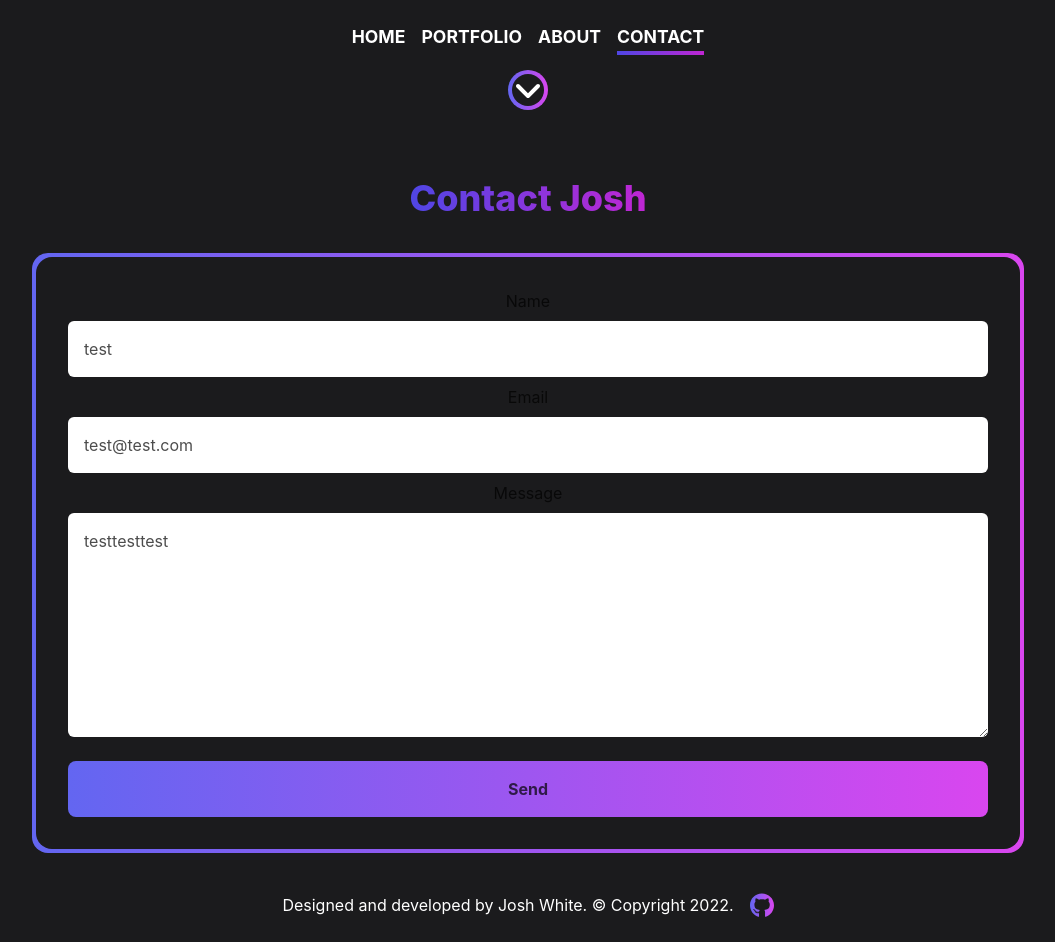
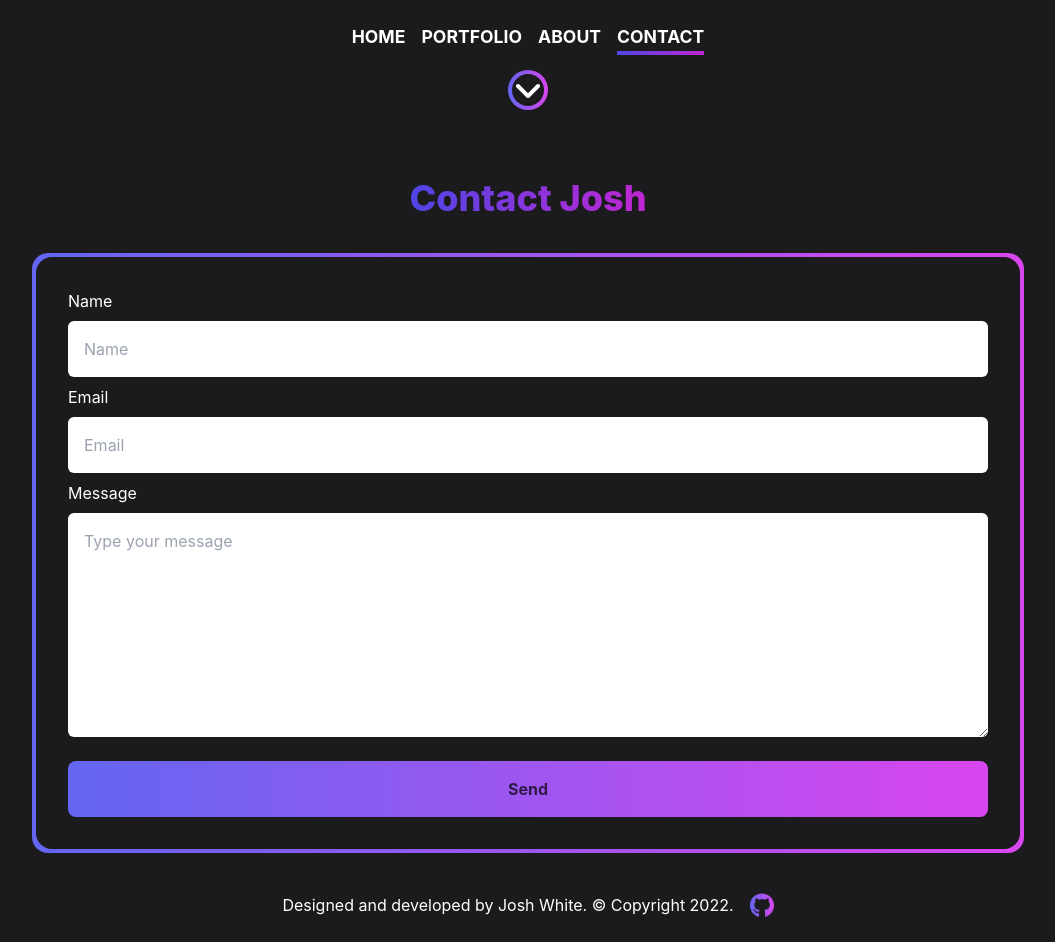
Before and after one commit to jojawhi/sveltekit-portfolio, a SvelteKit app: page /contact in a window 1280 px wide. Shown: the whole page, without its empty margins (112-1167 px from the left). Built offline with nearby package versions, Linux system fonts and the light colour scheme; no server answers.

Commit message:
changed env vars to prod values, drawerButton type fix, contact page style fixes, portfolio site project details and asset

```diff
--- a/src/lib/common/Button.svelte
+++ b/src/lib/common/Button.svelte
@@ -1,7 +1,7 @@
 <script lang="ts">
 	export let onClick: () => void;
 	export let buttonType: string = 'default';
-	export let type: string;
+	export let type: string | undefined = undefined;
 
 	const buttonTypes: { [key: string]: string } = {
 		default:
--- a/src/routes/api/verify/+server.ts
+++ b/src/routes/api/verify/+server.ts
@@ -22,15 +22,15 @@ export const POST: RequestHandler = async ({ request }: { request: Request }) =>
 		};
 
 		//Prod values
-		// const secret: string = serverConfig.hCaptchaSecret as string;
-		// const siteKey: string = clientConfig.hCaptchaSiteKey;
-		// const hCaptchaBody = new URLSearchParams({ response: hCaptchaClientResponse, secret, siteKey });
+		const secret: string = serverConfig.hCaptchaSecret as string;
+		const siteKey: string = clientConfig.hCaptchaSiteKey;
+		const hCaptchaBody = new URLSearchParams({ response: hCaptchaClientResponse, secret, siteKey });
 
 		//Test values
-		const secret: string = serverConfig.hCaptchaSecretLocal as string;
-		console.log(`hCaptcha secret: ${secret}`);
-		const siteKey: string = clientConfig.hCaptchaSiteKeyLocal;
-		const hCaptchaBody = new URLSearchParams({ response: hCaptchaClientResponse, secret, siteKey });
+		// const secret: string = serverConfig.hCaptchaSecretLocal as string;
+		// console.log(`hCaptcha secret: ${secret}`);
+		// const siteKey: string = clientConfig.hCaptchaSiteKeyLocal;
+		// const hCaptchaBody = new URLSearchParams({ response: hCaptchaClientResponse, secret, siteKey });
 
 		console.log('Request sent');
 
--- a/src/routes/contact/+page.svelte
+++ b/src/routes/contact/+page.svelte
@@ -36,9 +36,9 @@
 		}
 	});
 
-	let name = 'test';
-	let email = 'test@test.com';
-	let message = 'testtesttest';
+	let name = '';
+	let email = '';
+	let message = '';
 
 	let errors = {
 		name: '',
@@ -125,6 +125,7 @@
 				});
 
 				clearFormFields();
+				activateLetter(6);
 
 				// if (onClick) {
 				// 	onClick();
@@ -162,7 +163,7 @@
 			on:submit|preventDefault={handleSubmit}
 		>
 			<div class="flex flex-col w-full items-center">
-				<label for="name">Name</label>
+				<label for="name" class="text-white text-left w-full">Name</label>
 				<input
 					bind:value={name}
 					type="text"
@@ -176,7 +177,7 @@
 				{/if}
 			</div>
 			<div class="flex flex-col w-full items-center">
-				<label for="email">Email</label>
+				<label for="email" class="text-white text-left w-full">Email</label>
 				<input
 					bind:value={email}
 					type="text"
@@ -190,7 +191,7 @@
 				{/if}
 			</div>
 			<div class="flex flex-col w-full items-center">
-				<label for="message">Message</label>
+				<label for="message" class="text-white text-left w-full">Message</label>
 				<textarea
 					bind:value={message}
 					name="message"
@@ -208,7 +209,7 @@
 			<div
 				id="hcaptcha"
 				class="h-captcha"
-				data-sitekey={clientConfig.hCaptchaSiteKeyLocal}
+				data-sitekey={clientConfig.hCaptchaSiteKey}
 				data-size="invisible"
 				data-theme="dark"
 			/>
--- a/src/routes/portfolio/+page.svelte
+++ b/src/routes/portfolio/+page.svelte
@@ -7,7 +7,7 @@
 		{
 			type: 'web',
 			title: 'Hockey Canada Home Page',
-			role: 'Technical Project Manager, Support Developer',
+			role: 'Technical Project Manager, Developer',
 			description:
 				'Provided development support and managed scheduling and kept meticulous records through discovery/requirements gathering, design iteration, and development of a proof of concept homepage for a proposed digital experience rebuild.',
 			tags: ['Next.js', 'Styled Components', 'Vercel CI/CD', 'Linear'],
@@ -38,10 +38,11 @@
 			type: 'web',
 			title: 'Portfolio',
 			role: 'Developer',
-			description: 'this portfolio site',
+			description:
+				"The site you're on! Navigate around and see if you can unlock all the letter variants in my nickname.",
 			tags: ['SvelteKit', 'CSS', 'Tailwind CSS', 'Sendgrid API', 'hCaptcha API', 'Illustrator'],
-			image: '/assets/images/projects/hc.png',
-			url: '/'
+			image: '/assets/images/projects/portfolio.png'
+			// url: '/'
 		},
 		{
 			type: 'graphic',
```
Also changed, not shown: static/assets/images/projects/portfolio.png (added).
